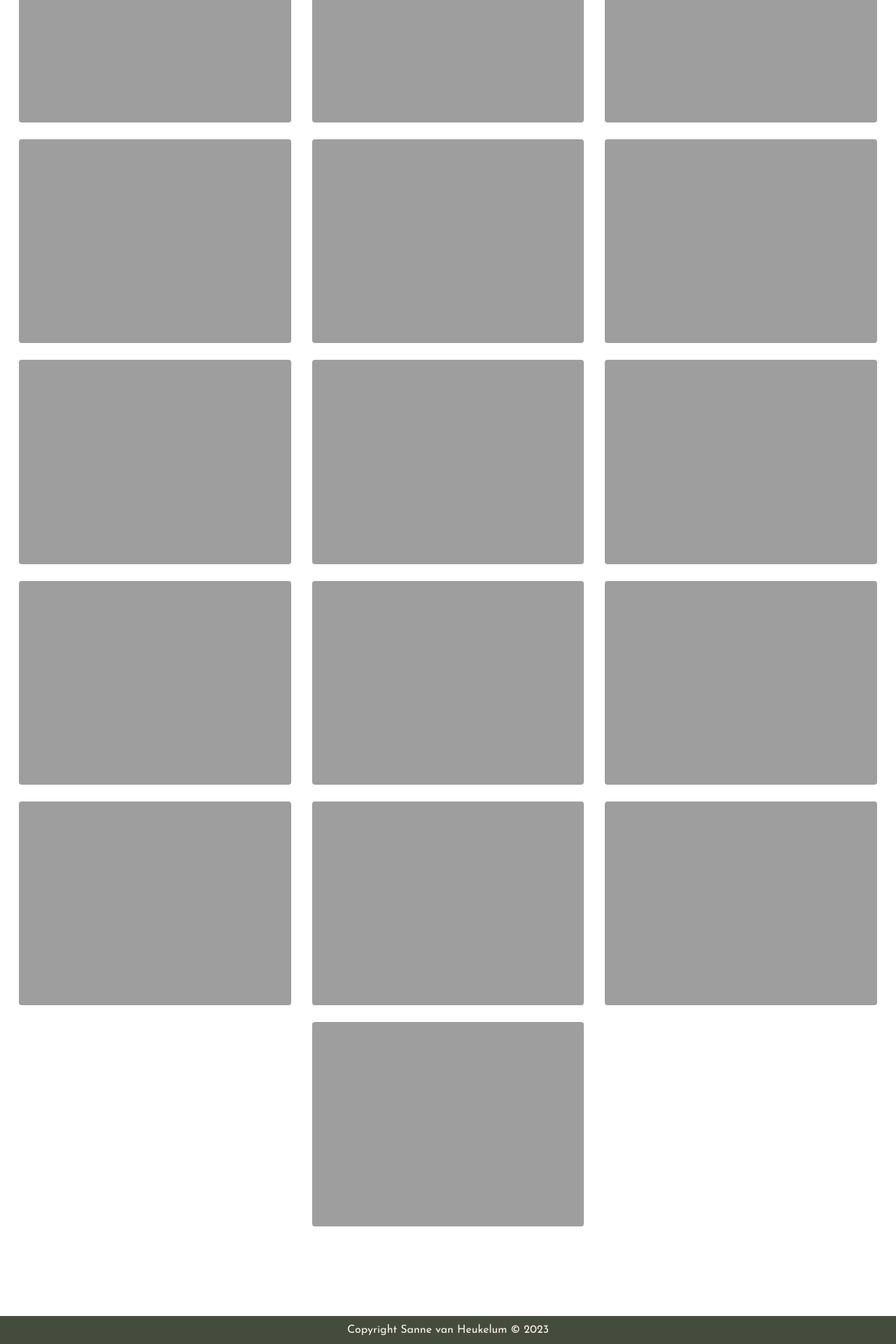
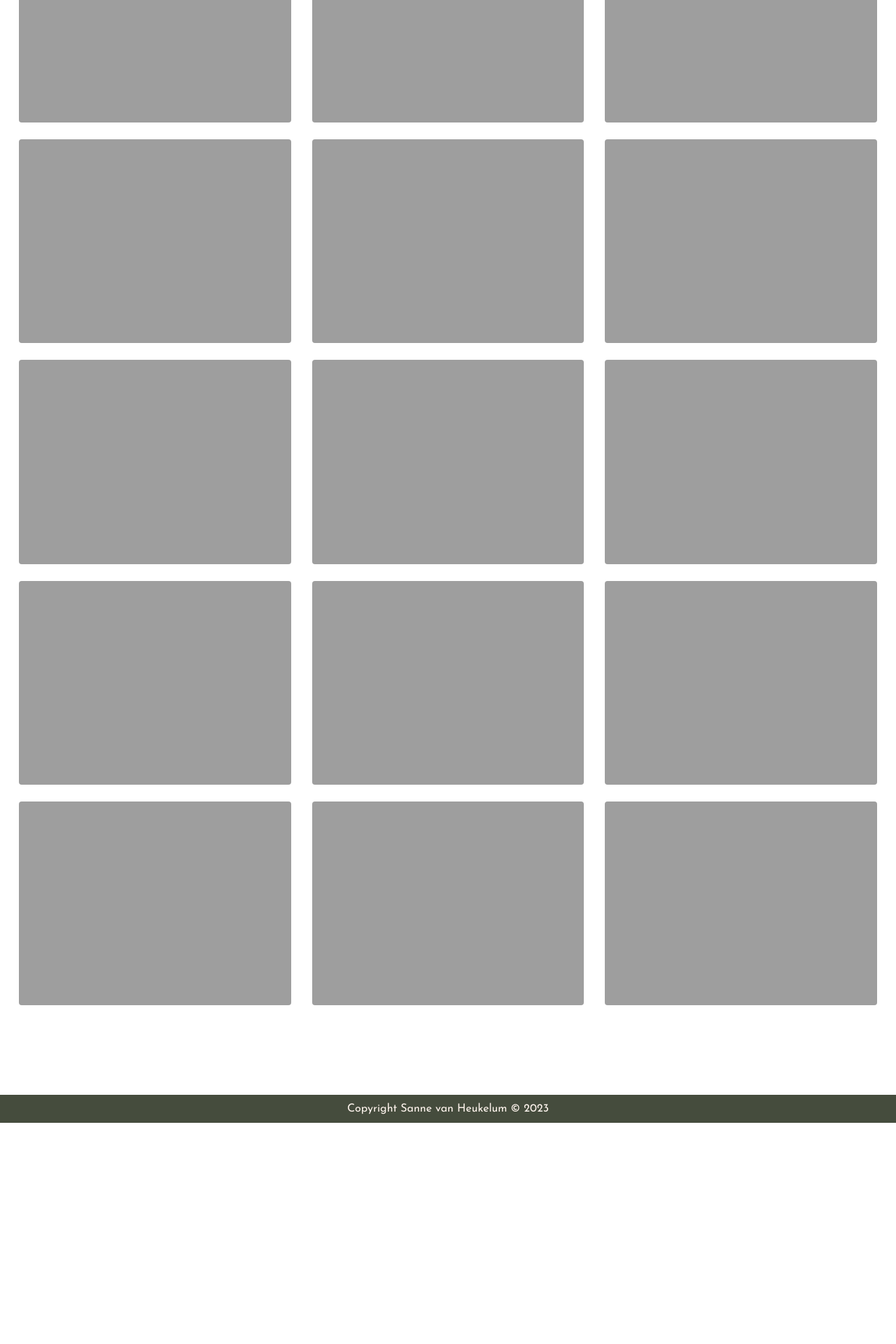
Before and after one commit to Matthijsy/shine-bright, a Jekyll site: the page built from newborn_portfolio.html, in a window 1280 px wide. Shown: the part 754-2674 px from the top of the page at 70% size. Built offline with Jekyll 4.4.1, drawn with Linux system fonts in a browser that asks for light colours; some web fonts are replaced; after the commit the page ends 2358 px from its top, so only the background shows below that.

Commit message:
Fix missing image

```diff
--- a/newborn_portfolio.html
+++ b/newborn_portfolio.html
@@ -25,8 +25,6 @@ images_2:
   alt: fotograaf zwangerschap
 - img: ShineBright-Fotografie-newbornfotograaf-116.jpg
   alt: zwangerschapsfotoshoot zonsondergang
-- img: EV-newborn-101.jpg
-  alt: Wintry Mountain Landscape
 - img: ShineBright-Fotografie-newbornfotograaf-108.jpg
   alt: newbornfotografie amersfoort
 - img: ShineBright-Fotografie-newbornfotograaf-110.jpg
```
